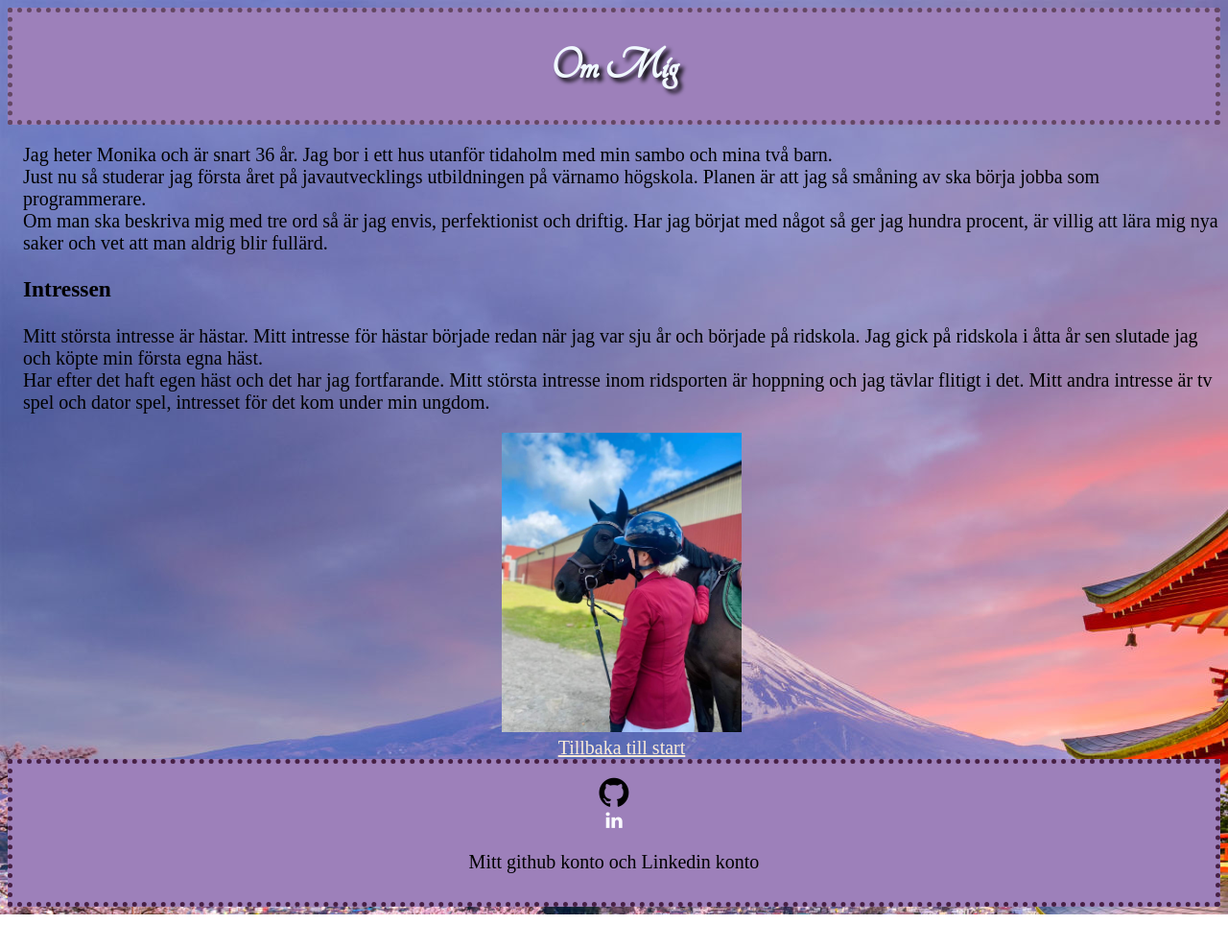
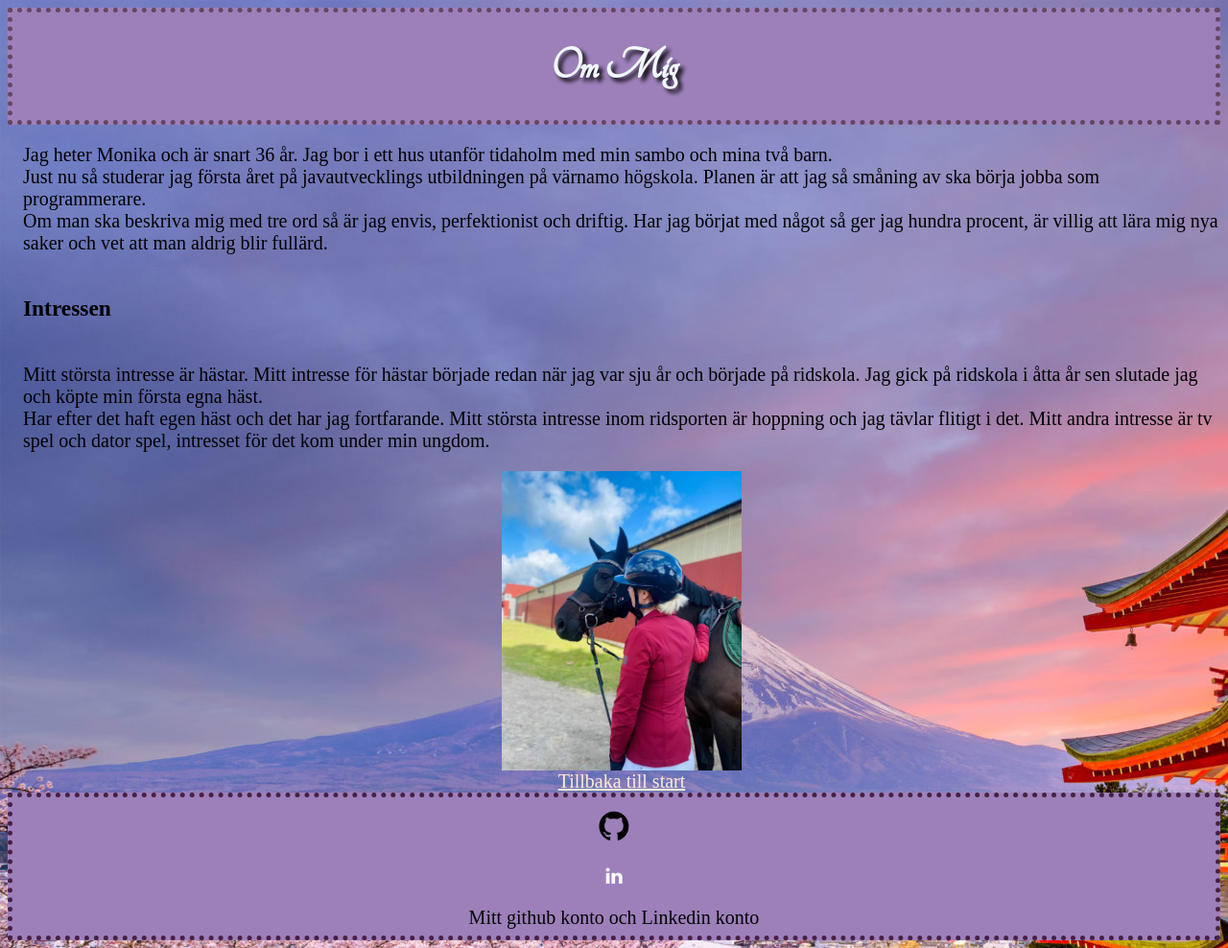
Before and after one commit to Monika-feg/CV, a plain HTML site: page aboutme.html in a window 1280 px wide. Shown: the whole page at 96% size. Before the commit the page ends 953 px from the top, so only its background shows below. Drawn offline with Linux system fonts and the light colour scheme.

Commit message:
andrat i foxbox

```diff
--- a/aboutme.html
+++ b/aboutme.html
@@ -13,7 +13,7 @@
     <h1>Om Mig</h1>
 </header>
 <body>
-    <div>
+    <div class="contakt">
 
         <p>Jag heter Monika och är snart 36 år. Jag bor i ett hus utanför tidaholm med min sambo och mina två barn.
             <br>
@@ -44,7 +44,7 @@
 
 </body>
 
-<footer>
+<footer class="contakt">
     <a href="https://github.com/Monika-feg"><i class="fa fa-github" style="font-size: 36px; margin-top: 1%; color: black; "></i></a>
     <br>
     <a href="https://www.linkedin.com/in/monika-engstr%C3%B6m-81a872131/" style="color: rgb(250, 250, 255);"> <i class= "fa fa-linkedin"></i></a>
--- a/style.css
+++ b/style.css
@@ -5,7 +5,9 @@
 
 }
 .contakt > *{
+    flex-grow: 1;
     flex-shrink: 1;
+    flex-basis: 0;
 }
 
 header{
```
Also changed, not shown: index.html (+1 -1 lines), kontaktuppgifter.html (+2 -2 lines).
